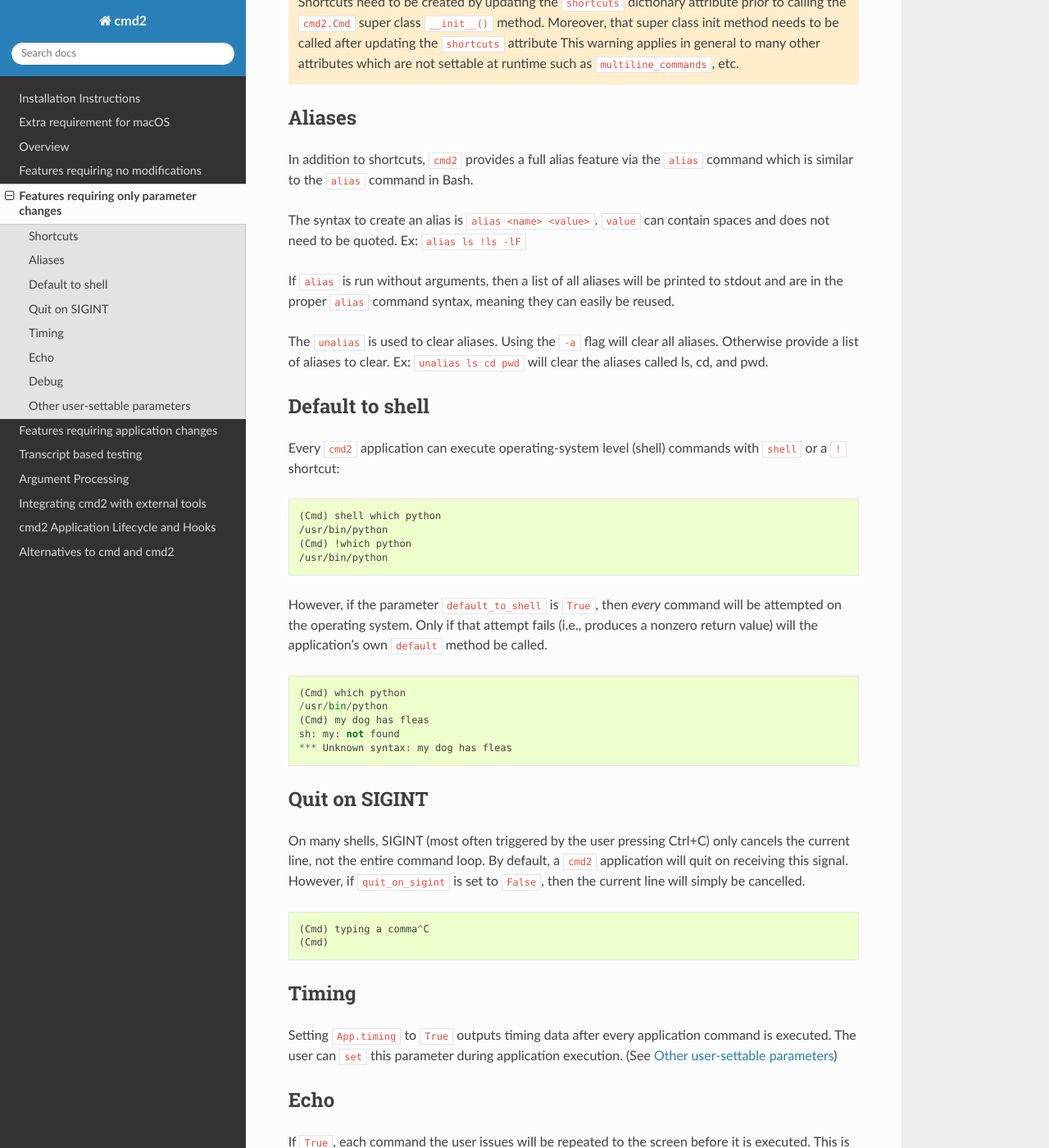
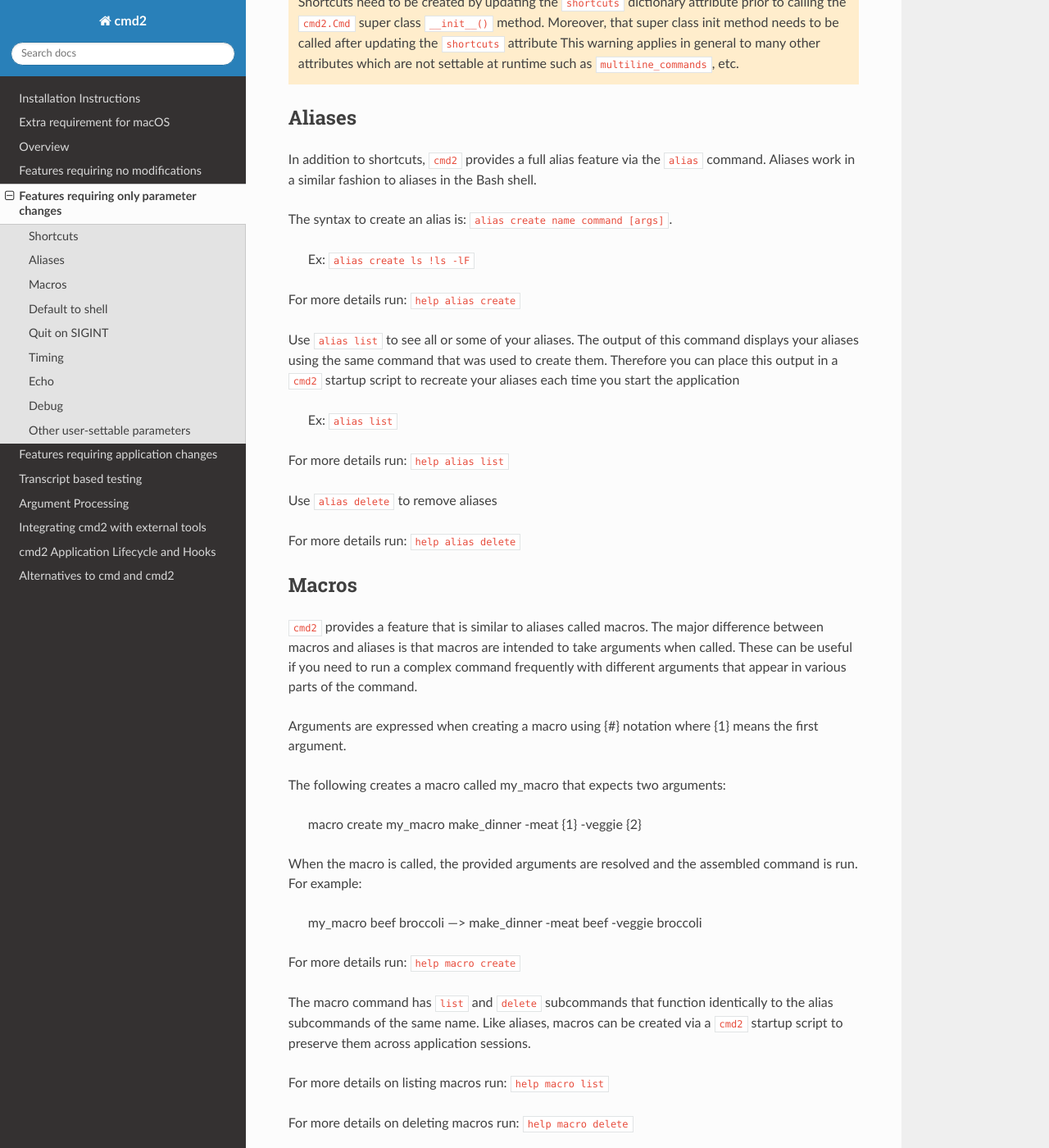
Before and after one commit to python-cmd2/cmd2, a Sphinx documentation site: the page built from docs/settingchanges.rst, in a window 1280 px wide and 1400 px high, scrolled down 1031 px. Shown: the whole window at 82% size. Built offline with Sphinx 7.4.7 and the Read the Docs theme 2.0.0, drawn with Linux system fonts in a browser that asks for light colours.

Commit message:
Documented macros

```diff
--- a/docs/settingchanges.rst
+++ b/docs/settingchanges.rst
@@ -50,17 +50,54 @@ To define more shortcuts, update the dict ``App.shortcuts`` with the
 Aliases
 =======
 
-In addition to shortcuts, ``cmd2`` provides a full alias feature via the ``alias`` command which is similar to the
-``alias`` command in Bash.
+In addition to shortcuts, ``cmd2`` provides a full alias feature via the ``alias`` command. Aliases work in a similar
+fashion to aliases in the Bash shell.
 
-The syntax to create an alias is ``alias <name> <value>``. ``value`` can contain spaces and does not need
-to be quoted. Ex: ``alias ls !ls -lF``
+The syntax to create an alias is: ``alias create name command [args]``.
 
-If ``alias`` is run without arguments, then a list of all aliases will be printed to stdout and are in the proper
-``alias`` command syntax, meaning they can easily be reused.
+  Ex: ``alias create ls !ls -lF``
 
-The ``unalias`` is used to clear aliases. Using the ``-a`` flag will clear all aliases. Otherwise provide a list of
-aliases to clear. Ex: ``unalias ls cd pwd`` will clear the aliases called ls, cd, and pwd.
+For more details run: ``help alias create``
+
+Use ``alias list`` to see all or some of your aliases. The output of this command displays your aliases using the same command that
+was used to create them. Therefore you can place this output in a ``cmd2`` startup script to recreate your aliases each time
+you start the application
+
+  Ex: ``alias list``
+
+For more details run: ``help alias list``
+
+Use ``alias delete`` to remove aliases
+
+For more details run: ``help alias delete``
+
+Macros
+======
+
+``cmd2`` provides a feature that is similar to aliases called macros. The major difference between macros and aliases
+is that macros are intended to take arguments when called. These can be useful if you need to run a complex command
+frequently with different arguments that appear in various parts of the command.
+
+Arguments are expressed when creating a macro using {#} notation where {1} means the first argument.
+
+The following creates a macro called my_macro that expects two arguments:
+
+  macro create my_macro make_dinner -meat {1} -veggie {2}
+
+When the macro is called, the provided arguments are resolved and the assembled
+command is run. For example:
+
+  my_macro beef broccoli ---> make_dinner -meat beef -veggie broccoli
+
+For more details run: ``help macro create``
+
+The macro command has ``list`` and ``delete`` subcommands that function identically to the alias subcommands of the
+same name. Like aliases, macros can be created via a ``cmd2`` startup script to preserve them across application
+sessions.
+
+For more details on listing macros run: ``help macro list``
+
+For more details on deleting macros run: ``help macro delete``
 
 
 Default to shell
```
Also changed, not shown: CHANGELOG.md (+5 -2 lines), README.md (+1 -0 lines).
